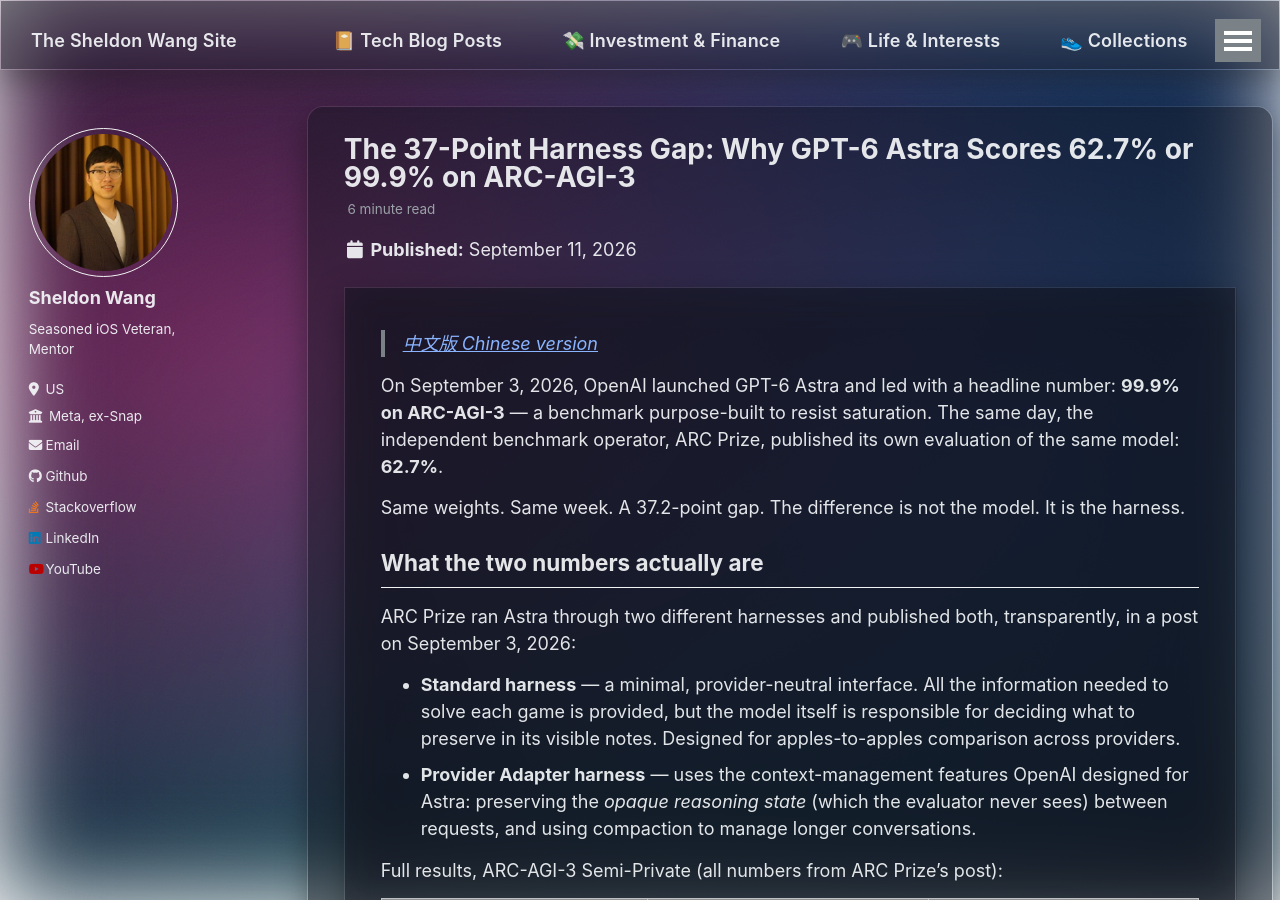
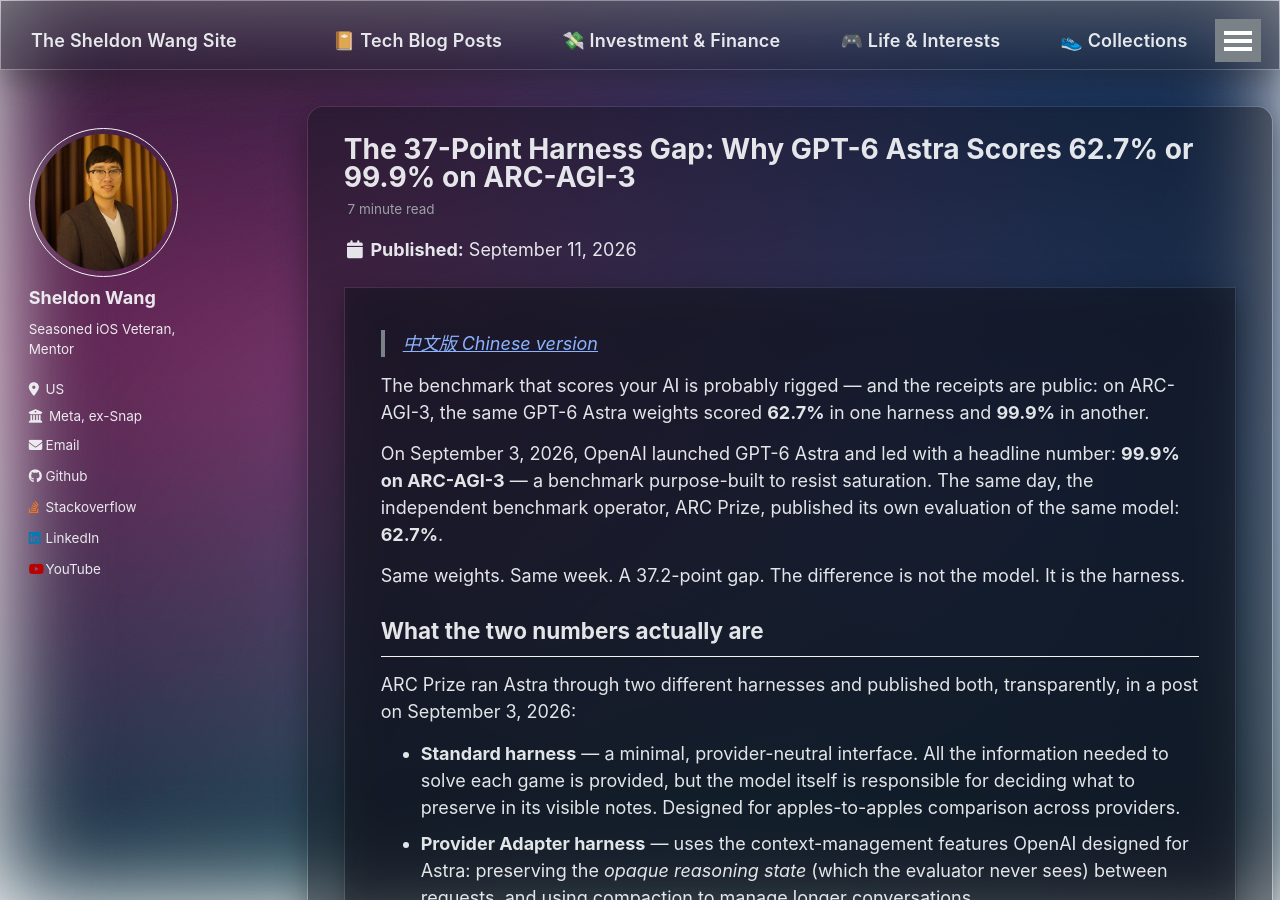
Before and after one commit to SheldonWangRJT/SheldonWangRJT.Github.io, a Jekyll site: the page built from _posts/2026-09-11-astra-arc-agi-3-harness.md, in a window 1280 px wide and 900 px high. Built offline with Jekyll 4.4.1, drawn with Linux system fonts in a browser that asks for light colours; comment, search, counter and statistics services are not loaded.

Commit message:
Clickbait-ify opening lede: 2026-09-11-astra-arc-agi-3-harness.md

```diff
--- a/_posts/2026-09-11-astra-arc-agi-3-harness.md
+++ b/_posts/2026-09-11-astra-arc-agi-3-harness.md
@@ -15,6 +15,8 @@ excerpt: "Same GPT-6 Astra weights, 62.7% vs 99.9% — the 37-point gap is the h
 ---
 
 > [中文版 Chinese version](/ai%20engineering/llms/astra-arc-agi-3-harness-zh/)
+
+The benchmark that scores your AI is probably rigged — and the receipts are public: on ARC-AGI-3, the same GPT-6 Astra weights scored **62.7%** in one harness and **99.9%** in another.
 
 On September 3, 2026, OpenAI launched GPT-6 Astra and led with a headline number: **99.9% on ARC-AGI-3** — a benchmark purpose-built to resist saturation. The same day, the independent benchmark operator, ARC Prize, published its own evaluation of the same model: **62.7%**.
 
```
